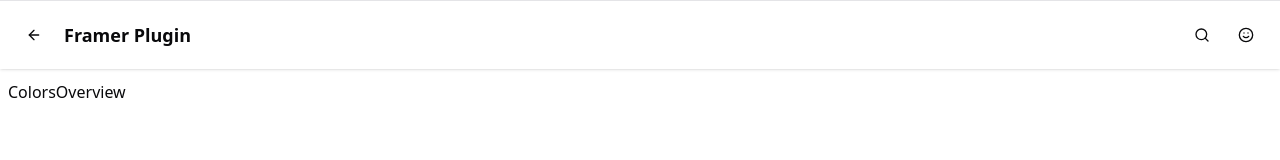
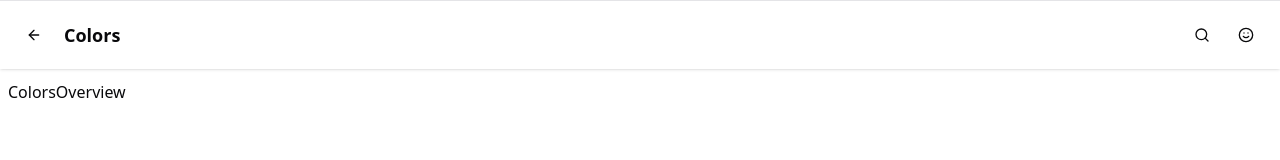
Before and after one commit to deomiarn/framer-editor, a React (Vite) app: page /colors in a window 1280 px wide. Shown: the top 160 px of the page. Built offline with nearby package versions, Linux system fonts and the light colour scheme; what framer-plugin would draw is missing.

Commit message:
feat: update header title on page switching

```diff
--- a/src/components/navigation/Header.tsx
+++ b/src/components/navigation/Header.tsx
@@ -1,9 +1,11 @@
 import { ArrowLeft, Search, Smile } from "lucide-react";
 import { Button } from "@/components/ui/button.tsx";
 import { useSmartBack } from "@/hooks/useSmartBack.ts";
+import { useHeaderTitle } from "@/contexts/headerTitle/useHeaderTitle.ts";
 
 export default function Header() {
   const goBack = useSmartBack();
+  const { title } = useHeaderTitle();
 
   return (
     <header className="fixed top-0 left-0 w-full border-t px-4 py-4 shadow-sm z-50 bg-white">
@@ -12,7 +14,7 @@ export default function Header() {
           <Button variant="ghost" size="icon" className="cursor-pointer" onClick={goBack}>
             <ArrowLeft className="h-5 w-5" />
           </Button>
-          <h1 className="text-lg font-semibold">Framer Plugin</h1>
+          <h1 className="text-lg font-semibold">{title}</h1>
         </div>
         <div className="flex items-center gap-2">
           <Button variant="ghost" size="icon" className="cursor-pointer">
--- /dev/null
+++ b/src/contexts/headerTitle/HeaderTitleContext.tsx
@@ -0,0 +1,8 @@
+import { createContext } from "react";
+
+type HeaderTitleContextType = {
+  title: string;
+  setTitle: (title: string) => void;
+};
+
+export const HeaderTitleContext = createContext<HeaderTitleContextType | undefined>(undefined);
--- /dev/null
+++ b/src/contexts/headerTitle/HeaderTitleProvider.tsx
@@ -0,0 +1,12 @@
+import { useState } from "react";
+import { HeaderTitleContext } from "@/contexts/headerTitle/HeaderTitleContext.tsx";
+
+export function HeaderTitleProvider({ children }: { children: React.ReactNode }) {
+  const [title, setTitle] = useState("Framer Plugin"); // Standard-Titel
+
+  return (
+    <HeaderTitleContext.Provider value={{ title, setTitle }}>
+      {children}
+    </HeaderTitleContext.Provider>
+  );
+}
--- /dev/null
+++ b/src/contexts/headerTitle/useHeaderTitle.ts
@@ -0,0 +1,10 @@
+import { useContext } from "react";
+import { HeaderTitleContext } from "@/contexts/headerTitle/HeaderTitleContext.tsx";
+
+export function useHeaderTitle() {
+  const context = useContext(HeaderTitleContext);
+  if (!context) {
+    throw new Error("useHeaderTitle must be used within HeaderTitleProvider");
+  }
+  return context;
+}
--- a/src/pages/ColorsOverview.tsx
+++ b/src/pages/ColorsOverview.tsx
@@ -1,4 +1,12 @@
-const ColorsOverview = () => {
+import { useEffect } from "react";
+import { useHeaderTitle } from "@/contexts/headerTitle/useHeaderTitle.ts";
+
+export default function ColorsOverview() {
+  const { setTitle } = useHeaderTitle();
+
+  useEffect(() => {
+    setTitle("Colors");
+  }, [setTitle]);
+
   return <div>ColorsOverview</div>;
-};
-export default ColorsOverview;
+}
--- a/src/pages/ComponentsOverview.tsx
+++ b/src/pages/ComponentsOverview.tsx
@@ -1,4 +1,12 @@
-const ComponentsOverview = () => {
+import { useHeaderTitle } from "@/contexts/headerTitle/useHeaderTitle.ts";
+import { useEffect } from "react";
+
+export default function ComponentsOverview() {
+  const { setTitle } = useHeaderTitle();
+
+  useEffect(() => {
+    setTitle("Components");
+  }, [setTitle]);
+
   return <div>ComponentsOverview</div>;
-};
-export default ComponentsOverview;
+}
--- a/src/pages/Home.tsx
+++ b/src/pages/Home.tsx
@@ -10,9 +10,16 @@ import {
 } from "lucide-react";
 import { NavigationDivider } from "@/components/navigation/NavigationDivider.tsx";
 import { useSmartNavigate } from "@/hooks/useSmartNavigate.ts";
+import { useHeaderTitle } from "@/contexts/headerTitle/useHeaderTitle.ts";
+import { useEffect } from "react";
 
 const Home = () => {
   const navigate = useSmartNavigate();
+  const { setTitle } = useHeaderTitle();
+
+  useEffect(() => {
+    setTitle("Home");
+  }, [setTitle]);
 
   return (
     <div className="flex w-full flex-col gap-1 p-2">
--- a/src/pages/Layout.tsx
+++ b/src/pages/Layout.tsx
@@ -1,9 +1,11 @@
 import { Outlet } from "react-router-dom";
 import Header from "@/components/navigation/Header";
 import { Footer } from "@/components/navigation/Footer";
+import { HeaderTitleProvider } from "@/contexts/headerTitle/HeaderTitleProvider.tsx";
 
 const Layout = () => {
   return (
+    <HeaderTitleProvider>
       <div className="min-h-screen flex flex-col relative">
         <Header />
         <main className="flex-1 overflow-auto py-20">
@@ -11,6 +13,7 @@ const Layout = () => {
         </main>
         <Footer />
       </div>
+    </HeaderTitleProvider>
   );
 };
 
--- a/src/pages/SectionsOverview.tsx
+++ b/src/pages/SectionsOverview.tsx
@@ -1,4 +1,12 @@
-const SectionsOverview = () => {
+import { useHeaderTitle } from "@/contexts/headerTitle/useHeaderTitle.ts";
+import { useEffect } from "react";
+
+export default function SectionsOverview() {
+  const { setTitle } = useHeaderTitle();
+
+  useEffect(() => {
+    setTitle("Sections");
+  }, [setTitle]);
+
   return <div>SectionsOverview</div>;
-};
-export default SectionsOverview;
+}
--- a/src/pages/TypographyOverview.tsx
+++ b/src/pages/TypographyOverview.tsx
@@ -1,4 +1,12 @@
-const TypographyOverview = () => {
+import { useHeaderTitle } from "@/contexts/headerTitle/useHeaderTitle.ts";
+import { useEffect } from "react";
+
+export default function TypographyOverview() {
+  const { setTitle } = useHeaderTitle();
+
+  useEffect(() => {
+    setTitle("Typography");
+  }, [setTitle]);
+
   return <div>TypographyOverview</div>;
-};
-export default TypographyOverview;
+}
```
Lines whose indentation alone changed are shown as unchanged.
